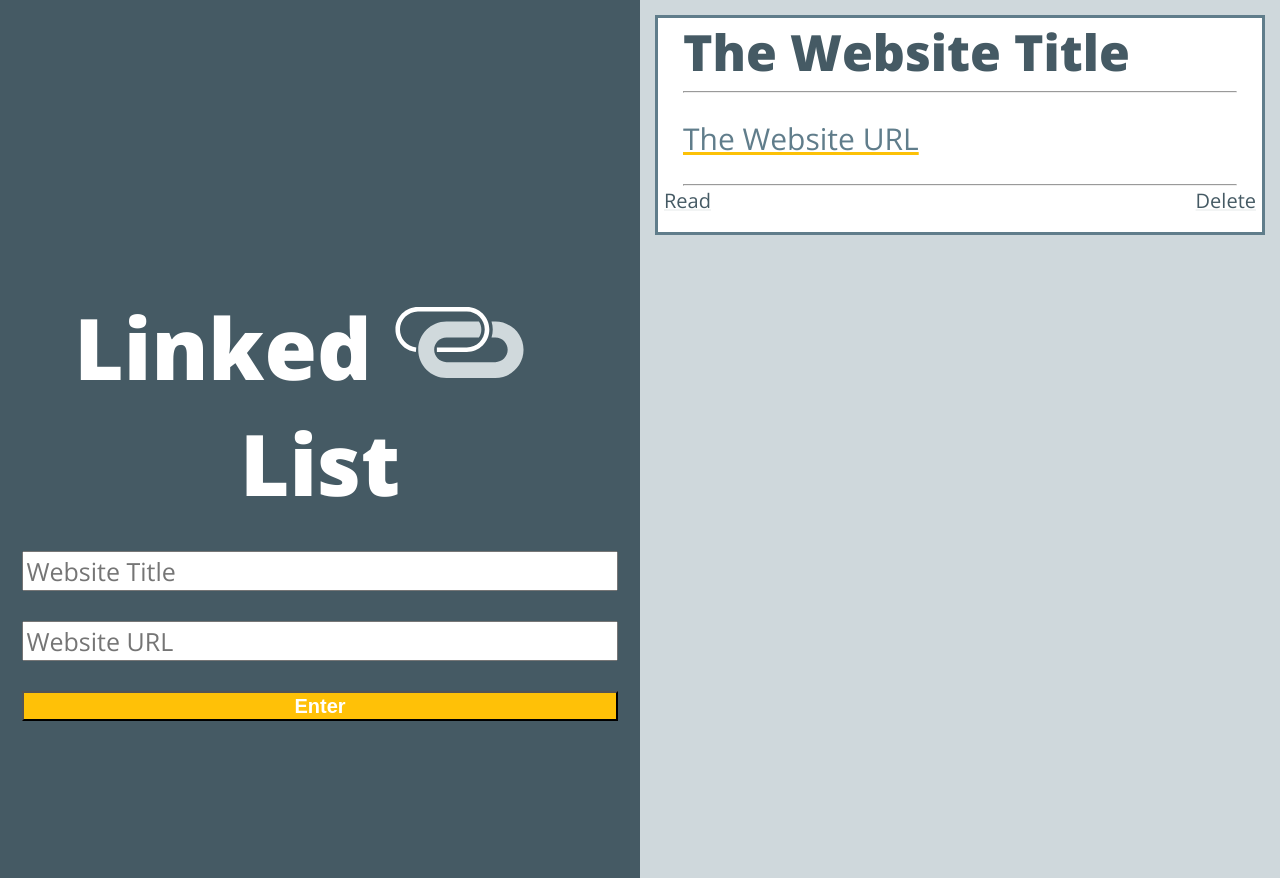
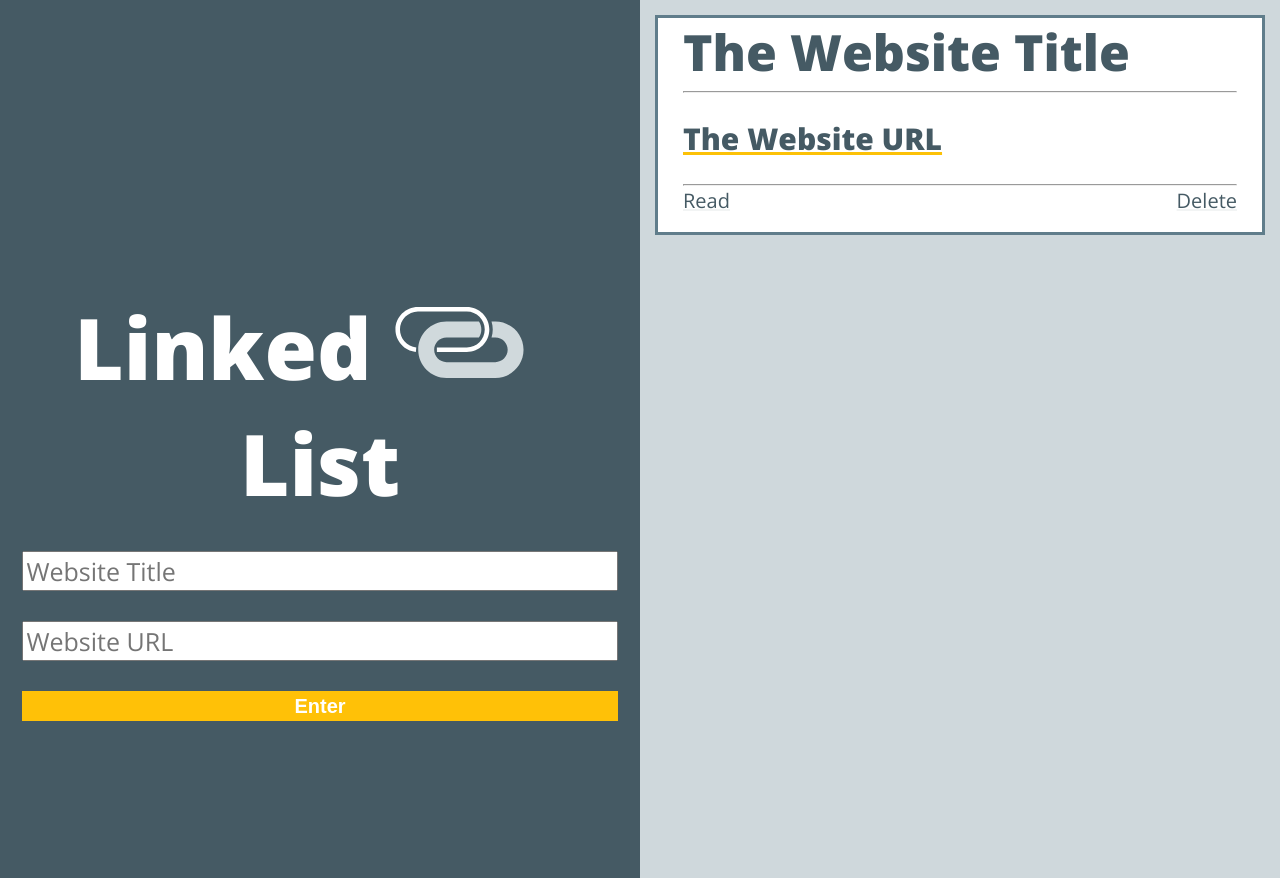
Before and after one commit to valentinovtino/linked-list, a plain HTML site: page index.html in a window 1280 px wide. In both pictures the pointer is over the element "The Website URL". Drawn offline with nearby package versions, Linux system fonts and the light colour scheme.

Commit message:
modified hover state for buttons

```diff
--- a/styles.css
+++ b/styles.css
@@ -11,7 +11,6 @@ h3 {
 	font-weight: 800;
 	color: #FFFFFF;
 	font-size: 85px;
-	/*text-align: center;*/
 }
 
 input {
@@ -23,7 +22,6 @@ input {
 	margin-bottom: 30px;
 	margin-top: 30px;
 	width: 93%;
-	/*height: 30px;*/
 }
 
 button.enter-btn {
@@ -33,9 +31,9 @@ button.enter-btn {
 	font-size: 20px;
 	font-weight: 800;
 	width: 93%;
-/*	margin-left: 3%;
-*/	height: 30px;
+	height: 30px;
 	margin: auto;
+	border: none;
 }
 
 button.enter-btn:hover{
@@ -89,10 +87,9 @@ button.read {
 	font-family: 'Open Sans' , sans-serif;
 	font-size: 20px;
 	margin: 0px;
+	padding-left: 25px;
 	text-decoration: underline #F2F4F4;
 }
-
-
 button.delete {
 	color: #455A64;
 	display: inline-block;
@@ -102,7 +99,7 @@ button.delete {
 	font-family: 'Open Sans' , sans-serif;
 	font-size: 20px;
 	text-decoration: underline #F2F4F4;
-
+	padding-right: 25px;
 }
 hr {
 	color: orange;
@@ -122,15 +119,17 @@ p {
 }
 h2 {
 	color: #455A64;
+	font-size: 50px;
 	margin-left: 25px;
-	font-size: 50px;
 }
 p:hover {
-	text-decoration: underline #FCC107;
-}
-button.delete:hover {
+	color: #455A64;
+	font-weight: 800;
 	text-decoration: underline #FCC107;
 }
 button.read:hover {
+	color: #455A64;
 	text-decoration: underline #FCC107;
+	font-family: 'Open Sans' , sans-serif;
+	font-weight: 800;
 }
```
Also changed, not shown: index.html (+5 -5 lines).
